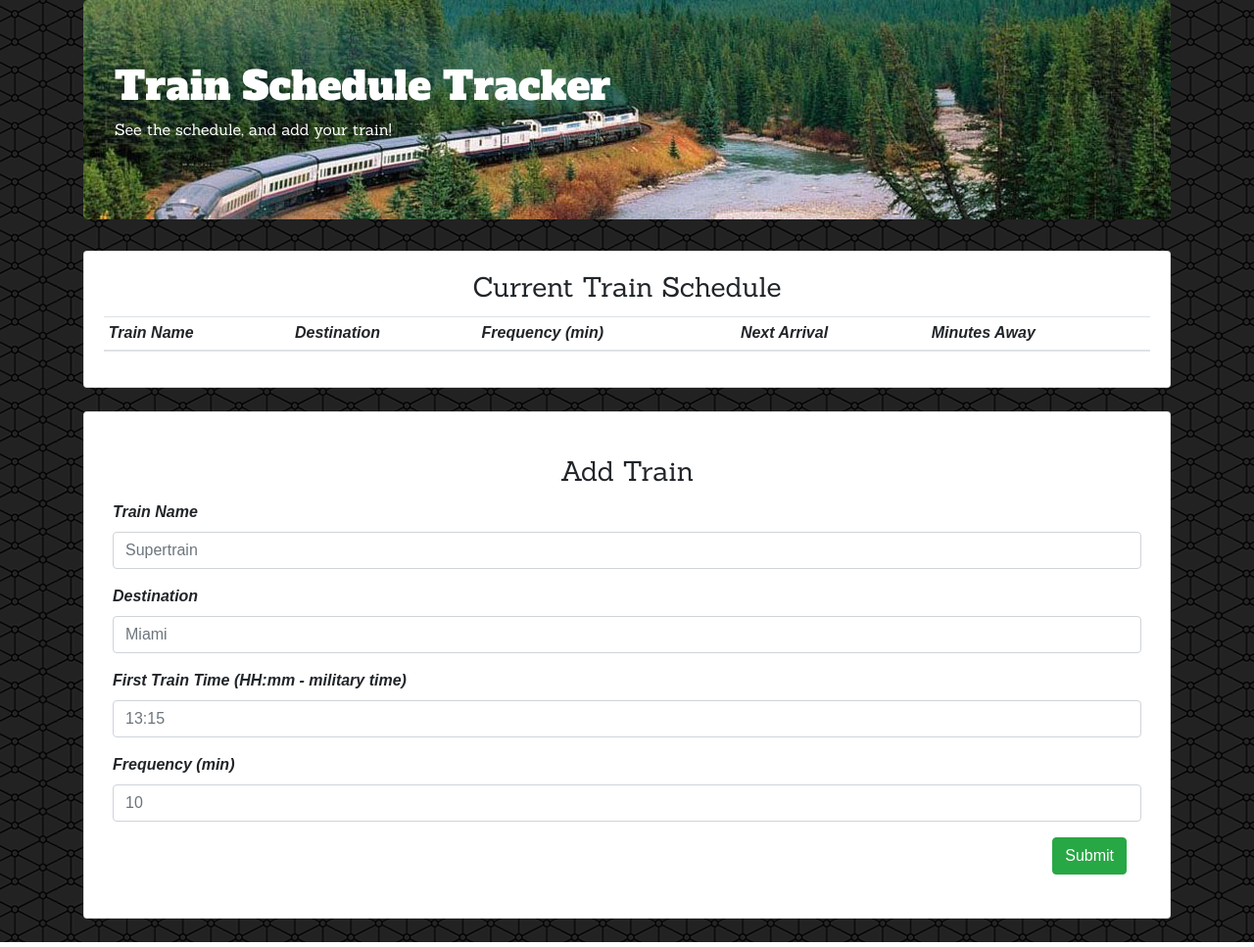
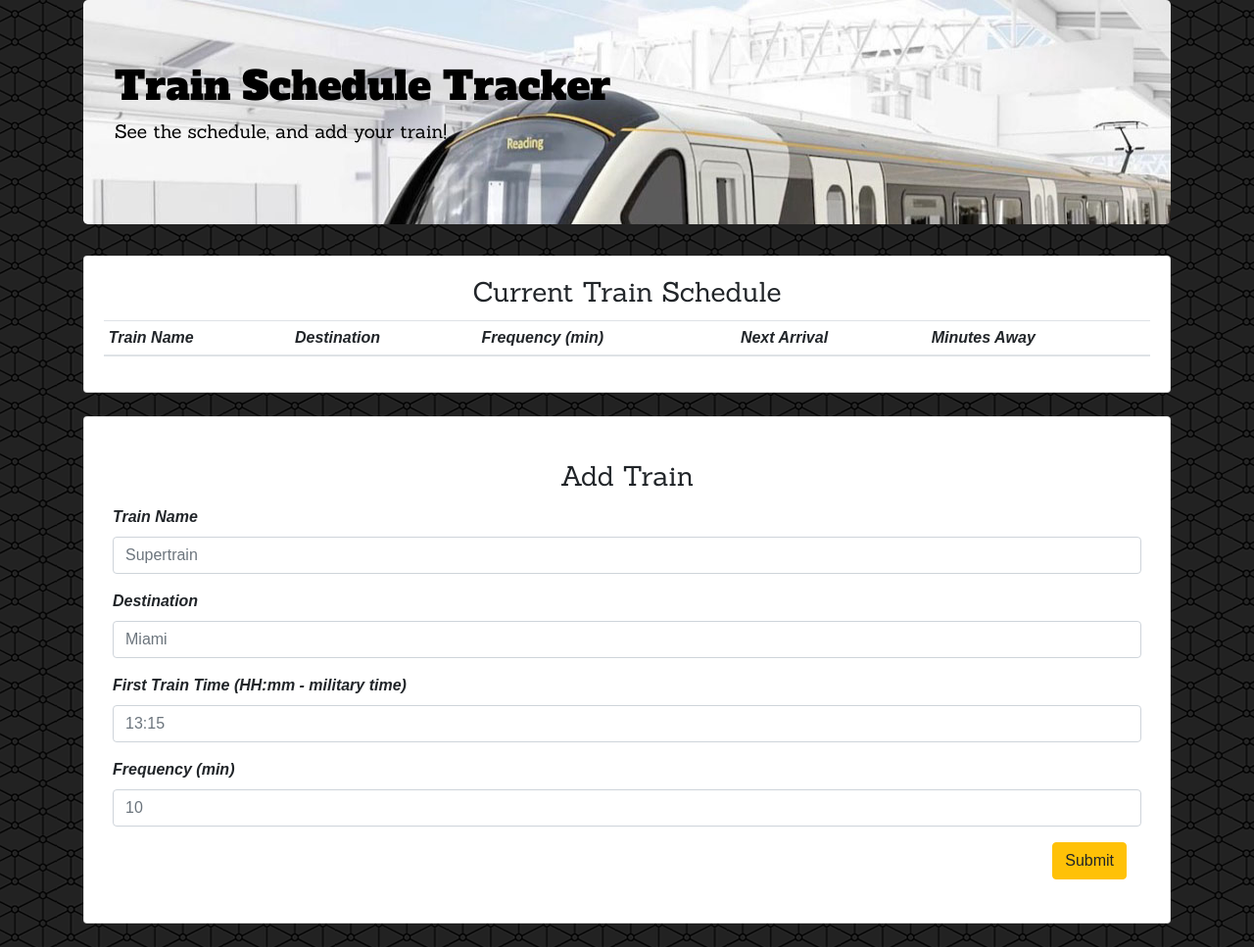
Before and after one commit to kristenmt/train-schedule, a plain HTML site: page index.html in a window 1280 px wide. Shown: the whole page at 98% size. Drawn offline with nearby package versions, Linux system fonts and the light colour scheme; no server answers; a web font is replaced by a local one.

Commit message:
adjusted photo and styling

```diff
--- a/assets/css/style.css
+++ b/assets/css/style.css
@@ -1,12 +1,13 @@
 .jumbotron {
-    background-image: url(../images/train-image2.jpg);
-    color: white;
+    background-image: url(../images/train2a.jpg);
+    color: black;
 }
 .jumbotron h1{
     font-family: 'Alfa Slab One', cursive;
 }
 .jumbotron p{
     font-family: 'Sanchez', serif;
+    font-size: 1.2em;
 }
 body{
     background-image: url(../images/connectwork.png);
--- a/index.html
+++ b/index.html
@@ -75,7 +75,7 @@
                                 <label for="frequency-input">Frequency (min)</label>
                                 <input class="form-control" id="frequency-input" placeholder="10" type="text">
                             </div>
-                            <button class="btn btn-success float-right" id="add-train-btn">Submit</button>
+                            <button class="btn btn-warning float-right" id="add-train-btn">Submit</button>
                         </form>
                     </div>
                 </div>
```
Also changed, not shown: assets/images/train2.jpg (added), assets/images/train2a.jpg (added), assets/images/traincherry.jpg (added), 1 other file.
